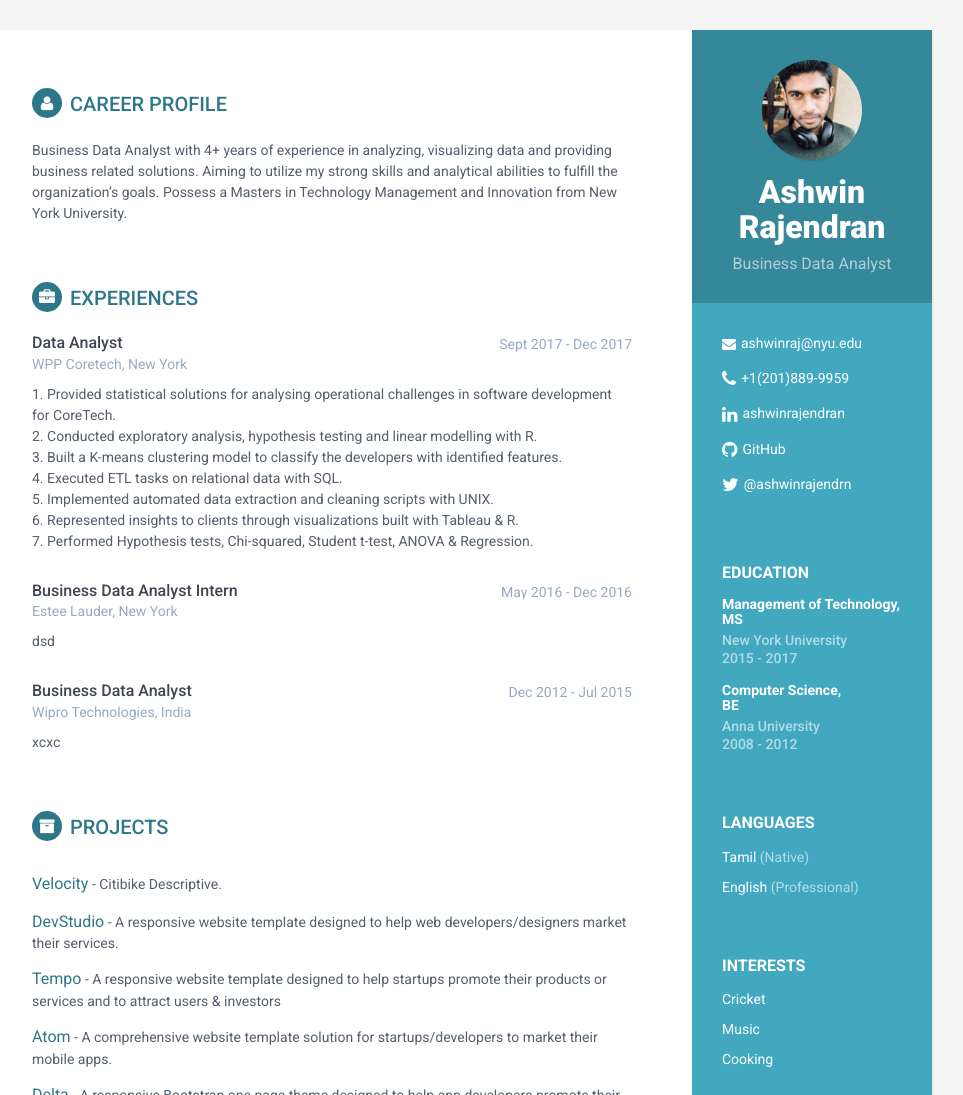
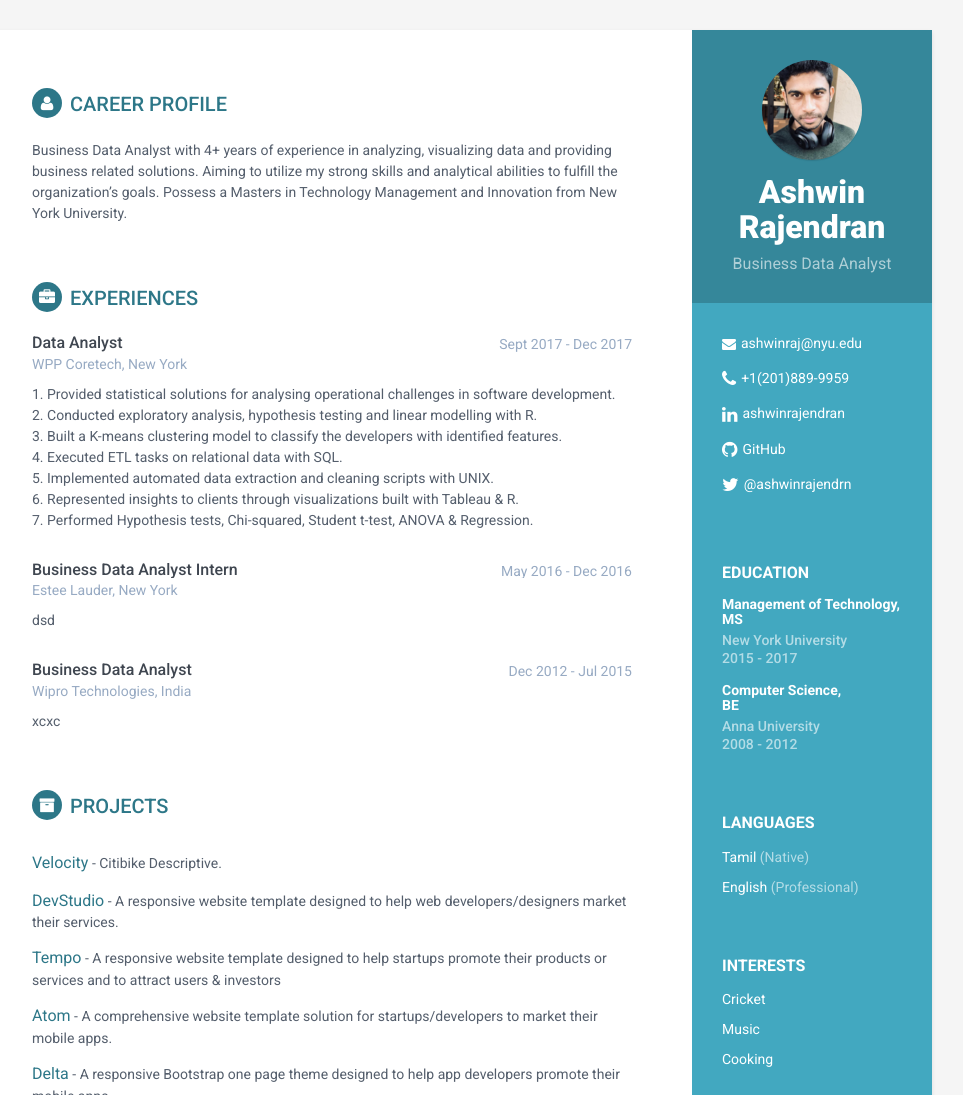
Before and after one commit to AshwinRajendran/Ashwin-CV, a Jekyll site: the page built from index.html, in a window 1280 px wide, cut to the strip 0-1095 px from the top of the page. Shown: the whole strip, without its empty margins (188-1151 px from the left). Built offline with Jekyll 4.4.1, drawn with Linux system fonts in a browser that asks for light colours.

Commit message:
Update experiences.yml

```diff
--- a/_data/experiences.yml
+++ b/_data/experiences.yml
@@ -2,7 +2,7 @@
   role: Data Analyst
   time: Sept 2017 - Dec 2017
   company: WPP Coretech, New York
-  details: "1. Provided statistical solutions for analysing operational challenges in software development for CoreTech.
+  details: "1. Provided statistical solutions for analysing operational challenges in software development.
   <br>
 	2. Conducted exploratory analysis, hypothesis testing and linear modelling with R.
 	<br>
```
